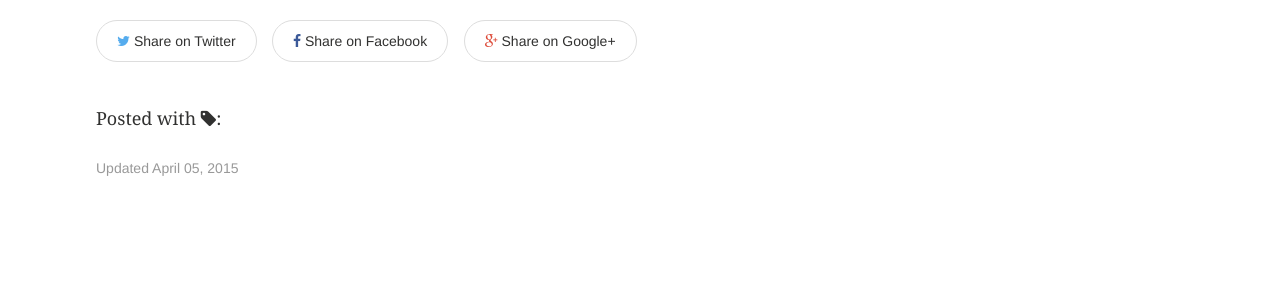
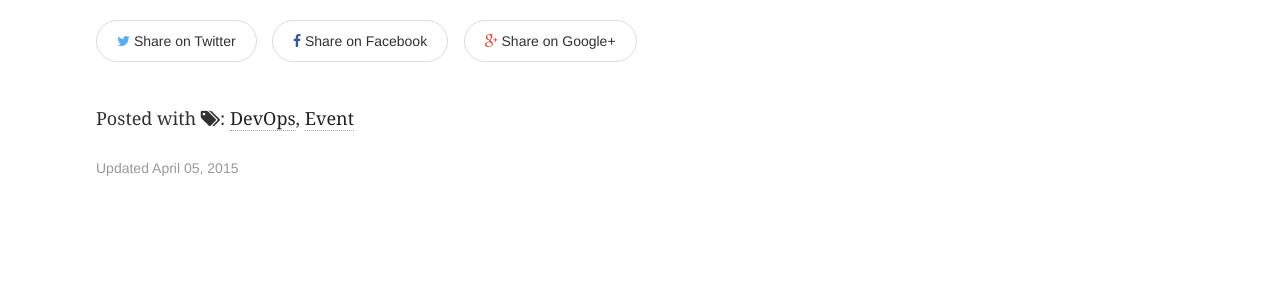
Before and after one commit to CMeza99/cmeza99.github.io, a Jekyll site: the page built from _posts/2015-02-22-chef-training-workshop.md, in a window 1280 px wide. Shown: the part 429-729 px from the top of the page. Built offline with Jekyll 4.4.1, drawn with Linux system fonts in a browser that asks for light colours.

Commit message:
fix tags

```diff
--- a/_posts/2015-02-22-chef-training-workshop.md
+++ b/_posts/2015-02-22-chef-training-workshop.md
@@ -4,7 +4,7 @@ title: "Chef Training Workshop"
 modified: 2015-04-05T16:37:06-07:00
 categories:
 excerpt: "OpsCode teaching Chef"
-tags: [devops event]
+tags: [devops, event]
 image:
   feature:
   teaser:
```
